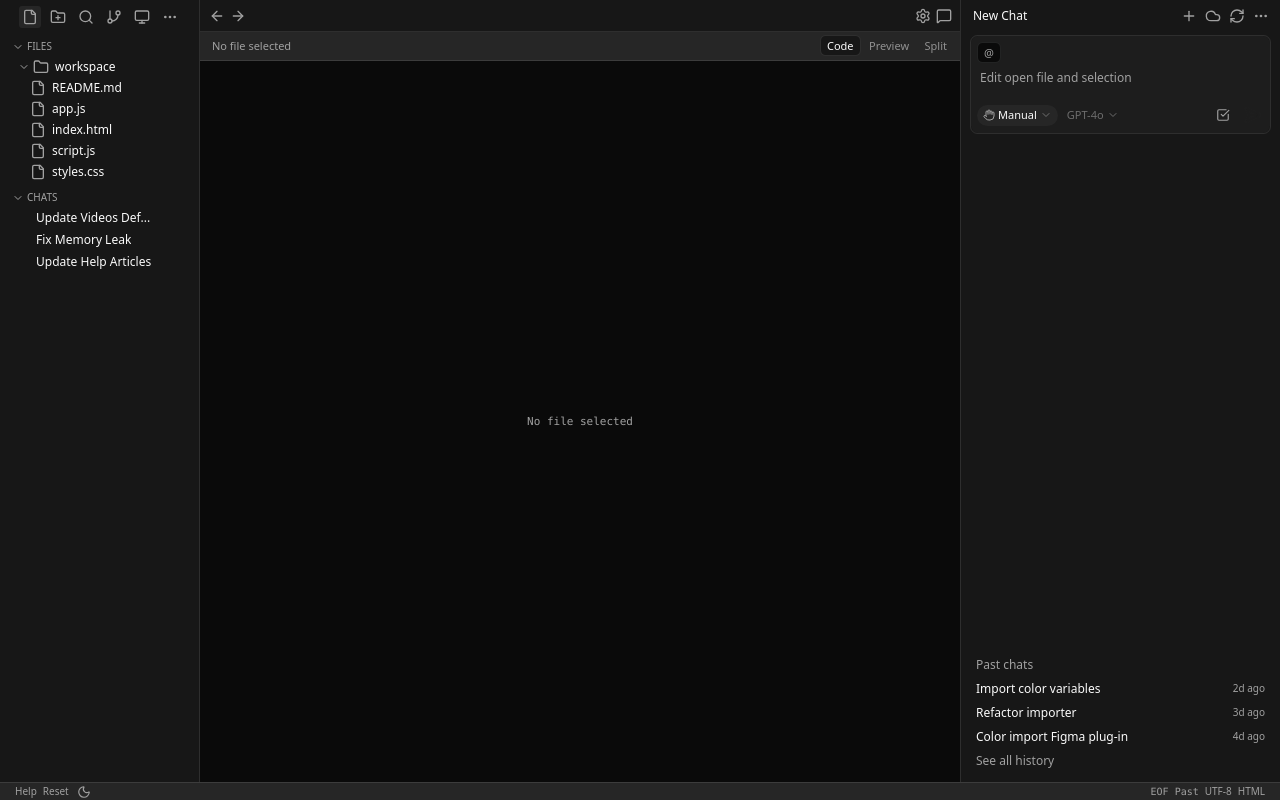
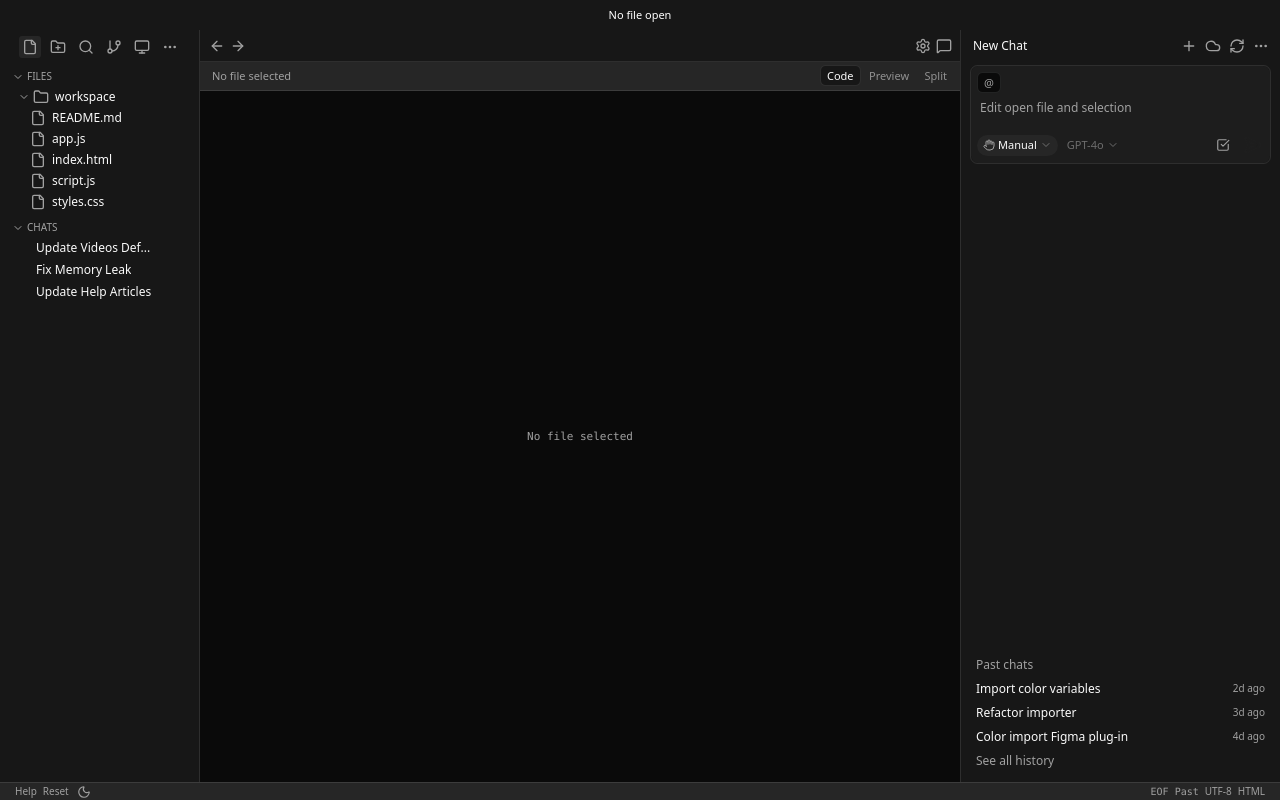
Before and after one commit to pmarquees/cursive, a Next.js app: page / in a window 1280 px wide. Built offline with nearby package versions, Linux system fonts and the light colour scheme.

Commit message:
stable electron

```diff
--- a/electron/main.js
+++ b/electron/main.js
@@ -12,7 +12,10 @@ function createWindow() {
     height: 900,
     minWidth: 1000,
     minHeight: 600,
-    titleBarStyle: 'hiddenInset', // macOS style title bar
+    titleBarStyle: 'hiddenInset', // Use custom title bar
+    title: 'Cursive',
+    backgroundColor: '#737373', // Match app background color
+    vibrancy: 'content', // macOS vibrancy effect
     webPreferences: {
       nodeIntegration: false,
       contextIsolation: true,
--- a/src/app/page.tsx
+++ b/src/app/page.tsx
@@ -5,6 +5,7 @@ import { Sidebar } from '@/components/Sidebar';
 import { EditorArea } from '@/components/EditorArea';
 import { ChatPanel } from '@/components/ChatPanel';
 import { StatusBar } from '@/components/StatusBar';
+import { TitleBar } from '@/components/TitleBar';
 import { FileItem, listFiles, saveFile, createFile, deleteFile, setWorkspaceMode, getWorkspaceInfo } from '@/lib/fileApi';
 import { connectToLocalFolder, isFileSystemAccessSupported } from '@/lib/localFileApi';
 
@@ -246,6 +247,9 @@ Happy coding! 🚀`
 
   return (
     <div className="flex flex-col h-dvh bg-background text-foreground pt-[env(safe-area-inset-top)] pl-[env(safe-area-inset-left)] pr-[env(safe-area-inset-right)] overflow-hidden">
+      {/* Custom Title Bar */}
+      <TitleBar activeFile={activeFile} workspaceName={workspaceInfo.name} />
+
       <div className="flex flex-1 overflow-hidden">
         {/* Sidebar */}
         {!isPreviewFullscreen && (
--- /dev/null
+++ b/src/components/TitleBar.tsx
@@ -0,0 +1,42 @@
+'use client';
+
+interface TitleBarProps {
+  activeFile?: string;
+  workspaceName?: string;
+}
+
+export function TitleBar({ activeFile, workspaceName }: TitleBarProps) {
+  const displayPath = workspaceName && activeFile
+    ? `${workspaceName}/${activeFile}`
+    : activeFile || 'Cursive';
+
+  const fileName = activeFile || 'No file open';
+
+  return (
+    <div
+      className="flex items-center justify-center h-10 px-4 text-sm select-none relative"
+      style={{
+        backgroundColor: '#171717',
+        WebkitAppRegion: 'drag' as any,
+        color: '#ffffff'
+      }}
+    >
+      {/* Traffic light area - non-draggable */}
+      <div
+        className="absolute left-0 top-0 h-full w-20"
+        style={{ WebkitAppRegion: 'no-drag' as any }}
+      />
+
+      {/* Center content */}
+      <div className="flex items-center space-x-2 text-center">
+        <span className="font-medium">{fileName}</span>
+        {activeFile && (
+          <>
+            <span className="text-gray-300">•</span>
+            <span className="text-gray-300 text-xs">{displayPath}</span>
+          </>
+        )}
+      </div>
+    </div>
+  );
+}
```
Also changed, not shown: package.json (+10 -4 lines), electron/assets/icon.png, 1 other file (tests, documents, lock files or other folders).
